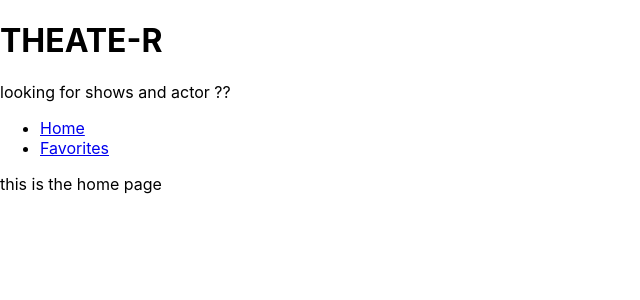
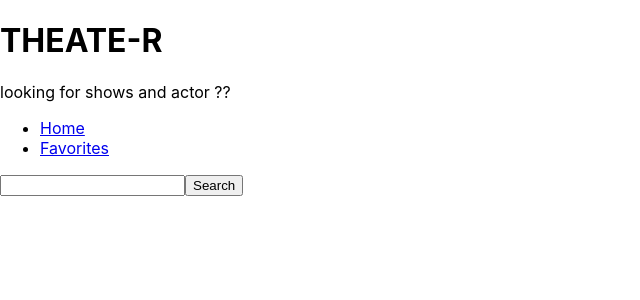
Before and after one commit to BajraYeJoon/theate-r, a React (Create React App) app: page / in a window 1280 px wide. Shown: the top 300 px of the page, without its empty margins (0-640 px from the left). Built offline with nearby package versions, Linux system fonts and the light colour scheme.

Commit message:
Fetched data in input using imdb-api

```diff
--- a/src/pages/Home.jsx
+++ b/src/pages/Home.jsx
@@ -1,9 +1,39 @@
-import React from 'react'
-import MainLayout from '../components/MainLayout'
+import React, { useState } from "react";
+import MainLayout from "../components/MainLayout";
 export const Home = () => {
+  const [input, setInput] = useState("");
+
+  const onSearch = () => {
+    fetch(`https://imdb-api.com/en/API/SearchAll/k_7ik12w4q/${input}`)
+      .then((res) => res.json())
+      .then((result) => console.log(result));
+  };
+
+  const inputChange = (e) => {
+    console.log(e.target.value);
+    setInput(e.target.value);
+  };
+
+  const onKeyDown = (event) => {
+    if (event.code === "Enter") {
+      onSearch();
+    }
+  };
+
   return (
-    <MainLayout>this is the home page</MainLayout>
-  )
-}
+    <MainLayout>
+      <input
+        type="text"
+        onChange={inputChange}
+        onKeyDown={onKeyDown}
+        value={input ?? ""}
+      />
+      <button type="button" onClick={onSearch}>
+        {" "}
+        Search
+      </button>
+    </MainLayout>
+  );
+};
 
-export default Home
+export default Home;
```
